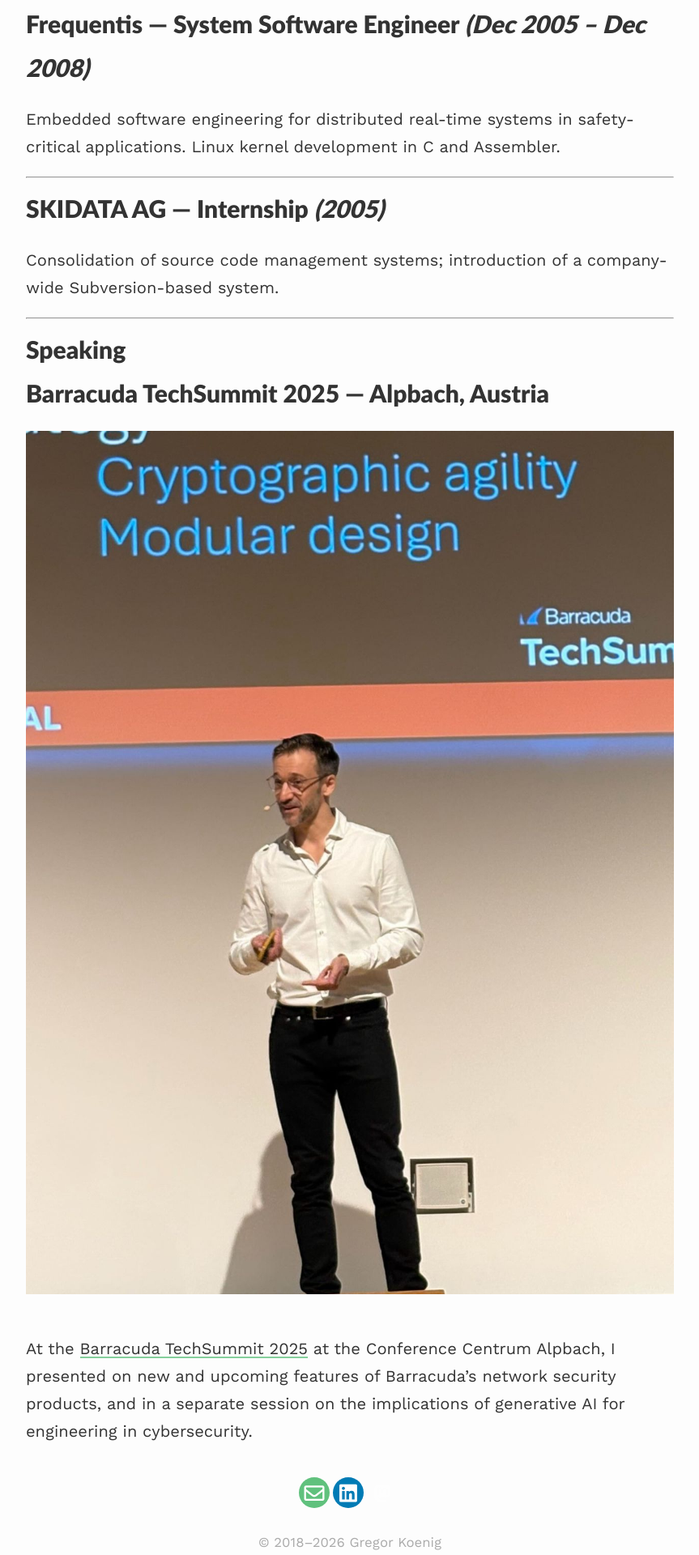
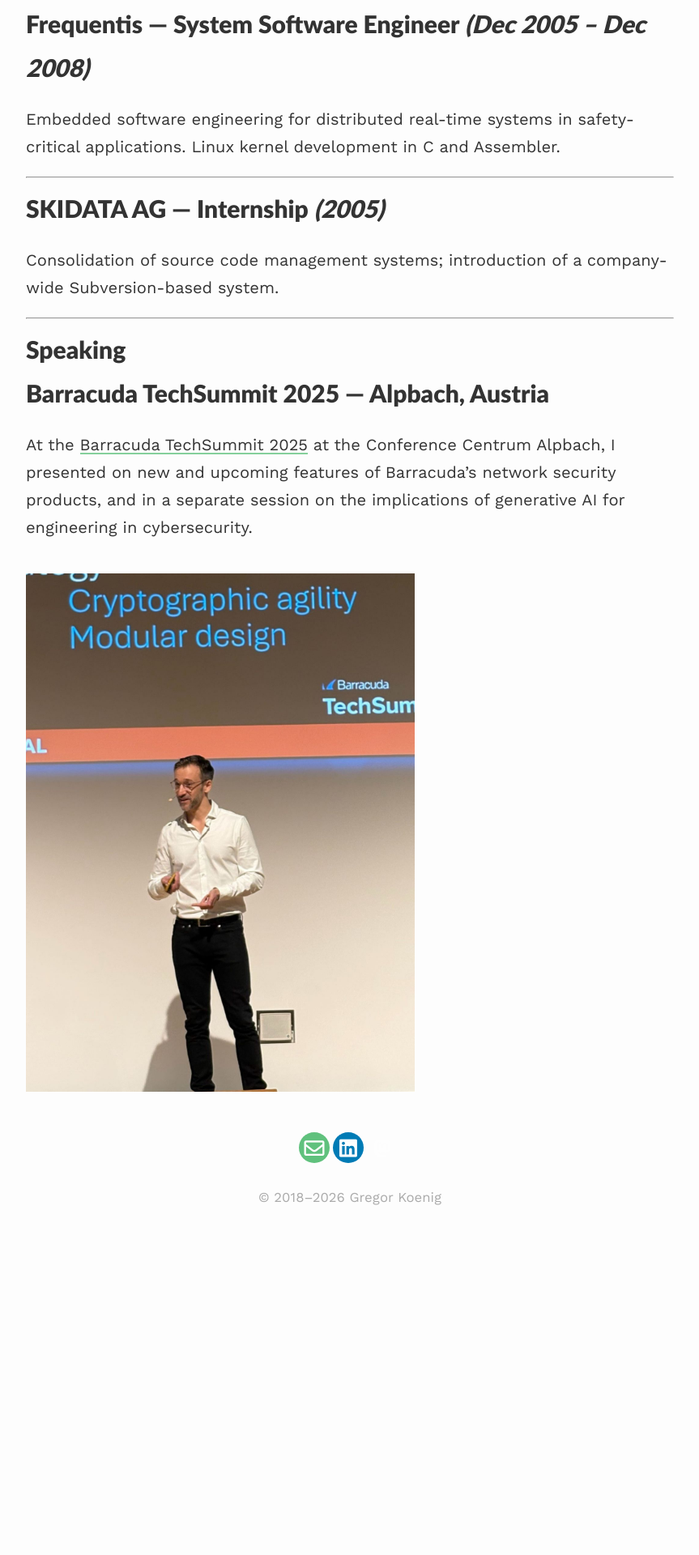
Before and after one commit to gregorkoenig/gregorkoenig.github.io, a Jekyll site: the page built from _pages/professional.md, in a window 1280 px wide. Shown: the part 1780-3700 px from the top of the page at 81% size, without its empty margins (208-1071 px from the left). Built offline with Jekyll 4.4.1, drawn with Linux system fonts in a browser that asks for light colours; nearby versions of some CDN libraries; after the commit the page ends 3274 px from its top, so only the background shows below that.

Commit message:
Move TechSummit photo inline below text
Co-Authored-By: Claude Sonnet 4.6 <noreply@anthropic.com>

```diff
--- a/_pages/professional.md
+++ b/_pages/professional.md
@@ -60,6 +60,6 @@ Consolidation of source code management systems; introduction of a company-wide
 
 ## Barracuda TechSummit 2025 — Alpbach, Austria
 
-<img src="/assets/images/barracuda-techsummit-2025.jpeg" alt="Gregor Koenig speaking at Barracuda TechSummit 2025" style="max-width:100%; margin-bottom:1em;">
+At the [Barracuda TechSummit 2025](https://www.linkedin.com/posts/gregorkoenig_barracudatechsummit-barracuda-cgf-share-7374425324274483200-Ydbg){:target="_blank"} at the Conference Centrum Alpbach, I presented on new and upcoming features of Barracuda's network security products, and in a separate session on the implications of generative AI for engineering in cybersecurity.
 
-At the [Barracuda TechSummit 2025](https://www.linkedin.com/posts/gregorkoenig_barracudatechsummit-barracuda-cgf-share-7374425324274483200-Ydbg){:target="_blank"} at the Conference Centrum Alpbach, I presented on new and upcoming features of Barracuda's network security products, and in a separate session on the implications of generative AI for engineering in cybersecurity.
+<img src="/assets/images/barracuda-techsummit-2025.jpeg" alt="Gregor Koenig speaking at Barracuda TechSummit 2025" style="max-width:60%; margin-top:1em;">
```
